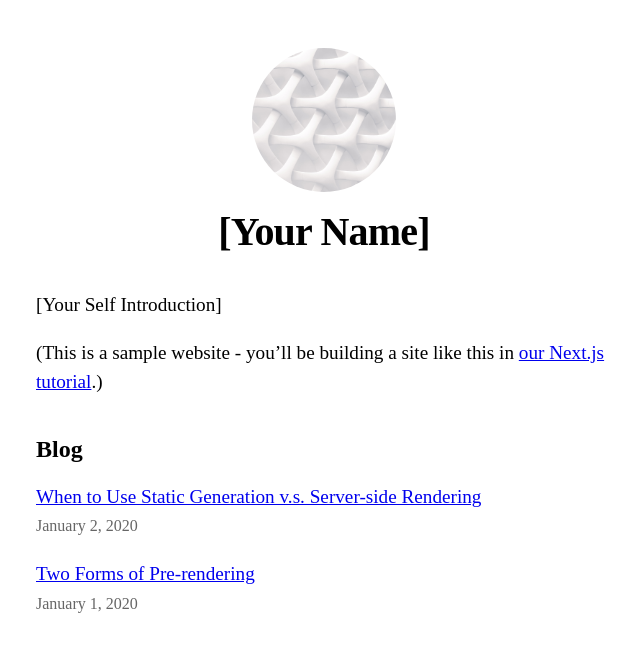
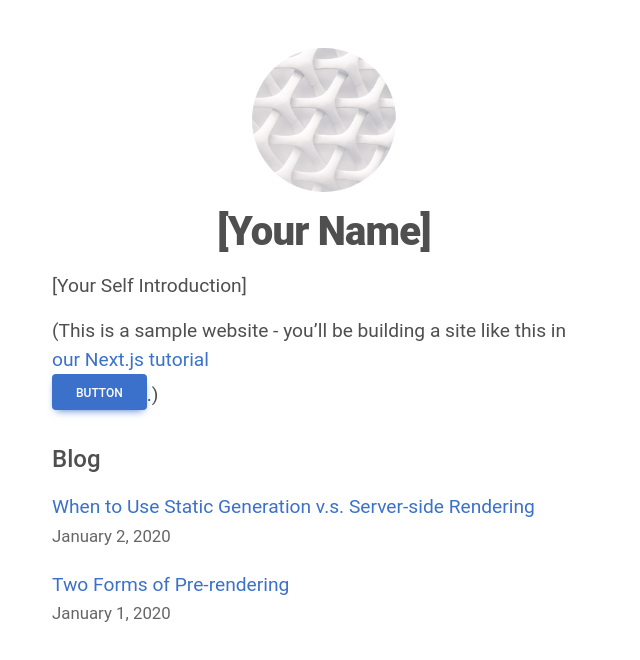
Before and after one commit to GorlikItsMe/nextjs-shop, a Next.js app: page / in a window 1280 px wide. Shown: the top 660 px of the page, without its empty margins (316-956 px from the left). Built offline with nearby package versions, Linux system fonts and the light colour scheme.

Commit message:
MDBOOTSTRAP ADD

```diff
--- a/package.json
+++ b/package.json
@@ -8,6 +8,8 @@
   "dependencies": {
     "date-fns": "^2.11.1",
     "gray-matter": "^4.0.2",
+    "mdb-react-ui-kit": "^1.6.0",
+    "mdb-ui-kit": "^3.9.0",
     "next": "latest",
     "react": "17.0.2",
     "react-dom": "17.0.2",
--- a/pages/_app.tsx
+++ b/pages/_app.tsx
@@ -1,4 +1,5 @@
 import { AppProps } from 'next/app'
+import 'mdb-react-ui-kit/dist/css/mdb.min.css'
 
 function App({ Component, pageProps }: AppProps) {
   return <Component {...pageProps} />
--- a/pages/index.tsx
+++ b/pages/index.tsx
@@ -1,3 +1,4 @@
+import React from 'react'
 import Head from 'next/head'
 import Layout, { siteTitle } from '../components/layout'
 import utilStyles from '../styles/utils.module.css'
@@ -5,6 +6,7 @@ import { getSortedPostsData } from '../lib/posts'
 import Link from 'next/link'
 import Date from '../components/date'
 import { GetStaticProps } from 'next'
+import { MDBBtn } from 'mdb-react-ui-kit'
 
 export default function Home({
   allPostsData
@@ -24,7 +26,8 @@ export default function Home({
         <p>[Your Self Introduction]</p>
         <p>
           (This is a sample website - you’ll be building a site like this in{' '}
-          <a href="https://nextjs.org/learn">our Next.js tutorial</a>.)
+          <a href="https://nextjs.org/learn">our Next.js tutorial</a><br />
+          <MDBBtn>Button</MDBBtn>.)
         </p>
       </section>
       <section className={`${utilStyles.headingMd} ${utilStyles.padding1px}`}>
```
Also changed, not shown: 1 other file (tests, documents, lock files or other folders).
